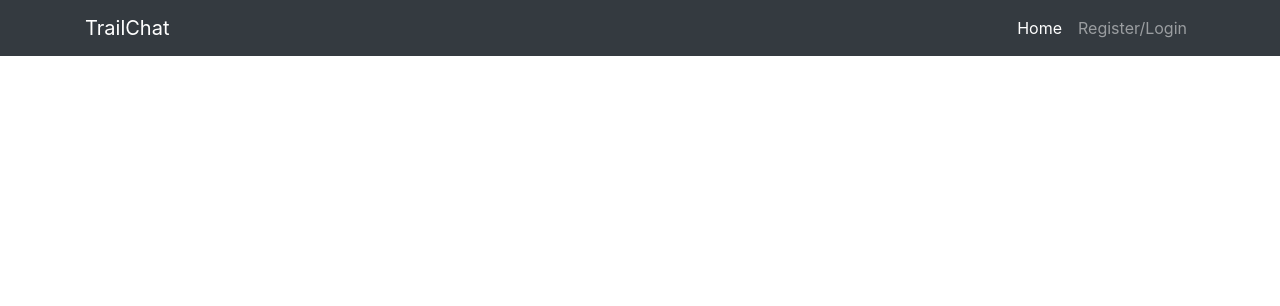
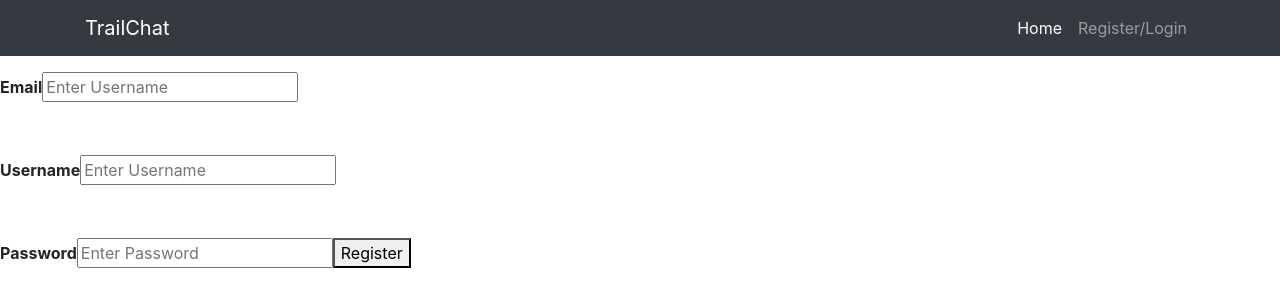
Before and after one commit to loleeta/TrailChat, an Angular app in the folder TrailChat/: page /register in a window 1280 px wide. Before the commit this address led to /. Shown: the top 306 px of the page. Built offline with nearby package versions, Linux system fonts and the light colour scheme.

Commit message:
registration component (may never use this?)

```diff
--- a/TrailChat/src/app/app-route.ts
+++ b/TrailChat/src/app/app-route.ts
@@ -3,13 +3,15 @@ import { WelcomeComponent } from './welcome/welcome.component';
 import { LoginComponent } from './login/login.component';
 import { ChatmenuComponent } from './chatmenu/chatmenu.component';
 import { ChatwindowComponent} from './chatwindow/chatwindow.component';
+import { RegisterComponent } from "./register/register.component";
 
 
 const routes: Routes = [
   { path: '', component: WelcomeComponent },
   { path: 'login', component: LoginComponent },
   { path: 'chatmenu', component: ChatmenuComponent },
-  { path: 'chatwindow', component: ChatwindowComponent}
+  { path: 'chatwindow', component: ChatwindowComponent},
+  { path: 'register', component: RegisterComponent}
 
 
 ];
--- a/TrailChat/src/app/app.module.ts
+++ b/TrailChat/src/app/app.module.ts
@@ -11,6 +11,7 @@ import { ChatmenuComponent } from './chatmenu/chatmenu.component';
 import { HttpModule } from '@angular/http';
 import { HttpClientModule } from '@angular/common/http';
 import { ChatwindowComponent } from './chatwindow/chatwindow.component';
+import {RegisterComponent } from "./register/register.component";
 
 @NgModule({
   declarations: [
@@ -21,6 +22,7 @@ import { ChatwindowComponent } from './chatwindow/chatwindow.component';
     Navitem2Component,
     ChatmenuComponent,
     ChatwindowComponent,
+    RegisterComponent
   ],
   imports: [
     BrowserModule,
--- a/TrailChat/src/app/login/login.component.html
+++ b/TrailChat/src/app/login/login.component.html
@@ -11,5 +11,5 @@
   <button routerLink = "/chatwindow">Log in</button>
 
   <!-- Sign Up -->
-  <p>Don't have an account? <a href="/register.html">Register here</a></p>
+  <p>Don't have an account? <a href="/register">Register here</a></p>
   <router-outlet></router-outlet>
--- /dev/null
+++ b/TrailChat/src/app/register/register.component.html
@@ -0,0 +1,21 @@
+<br>
+<br>
+<br>
+<div class = "block">
+<label id="email" ><b>Email</b></label>
+<input type="text" placeholder="Enter Username" name="email" required>
+</div>
+<br><br>
+
+
+<div class = "block">
+<label id="uname" ><b>Username</b></label>
+<input type="text" placeholder="Enter Username" name="uname" required>
+</div>
+<br><br>
+
+<div class = "block">
+<label id="pword"><b>Password</b></label>
+<input type="text" placeholder="Enter Password" name="pword" required>
+  <button (click)="sendMessage()">Register</button>
+</div>
--- /dev/null
+++ b/TrailChat/src/app/register/register.component.ts
@@ -0,0 +1,21 @@
+import { Input, Component, OnInit } from '@angular/core';
+import { ActivatedRoute, Params } from '@angular/router';
+import { Location } from '@angular/common';
+import { MessageService } from '../message.service';
+import {Observable} from "rxjs/index";
+import { SocketService } from '../socket.service';
+import { Message } from '../../../../MongooseDB/model/message'
+
+@Component({
+  selector: 'register',
+  templateUrl: './register.component.html',
+  styleUrls: ['./register.component.css']
+})
+export class RegisterComponent implements OnInit {
+
+  constructor() { }
+
+  ngOnInit() {
+  }
+
+}
```
Also changed, not shown: TrailChat/src/app/register/register.component.css (added), 1 other file (tests, documents, lock files or other folders).
